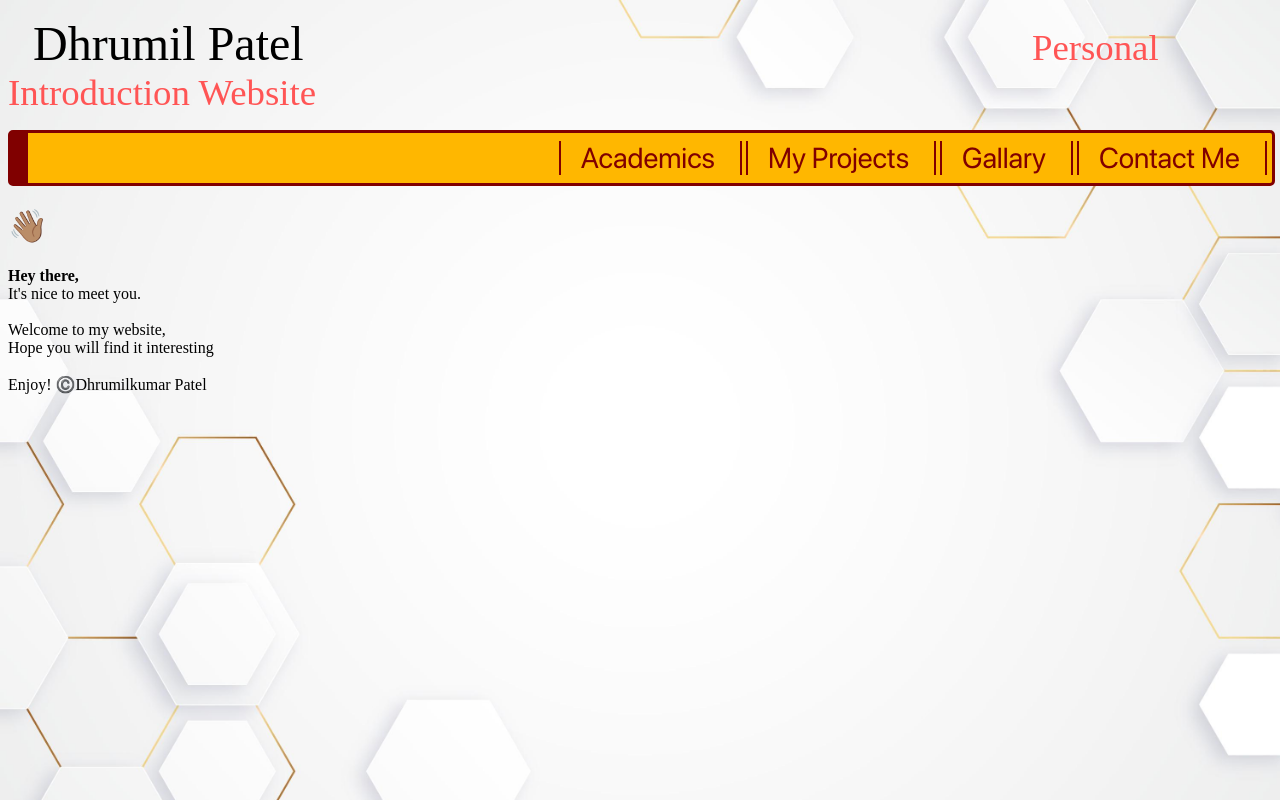
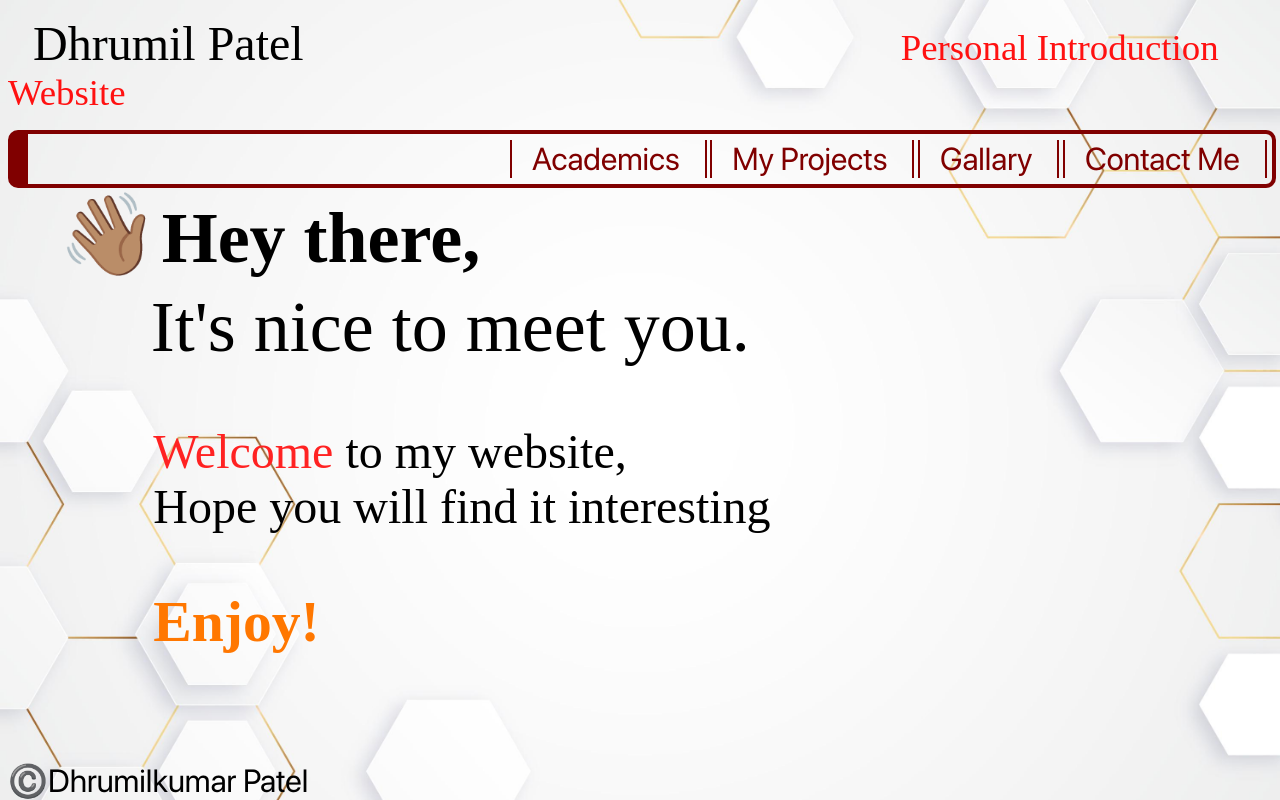
Before and after one commit to dhrumilpatel30/dhrumilpatel30.github.io, a PHP site: page / in a window 1280 px wide. Run offline with PHP 8.4, Linux system fonts and the light colour scheme; some web fonts are replaced.

Commit message:
Update main.css

```diff
--- a/main.css
+++ b/main.css
@@ -6,26 +6,31 @@
    src: url(fonts/SF-Pro-Display-Bold.woff);
    font-weight: bold;
 }
+
 @font-face {
    font-family: 'SF-Display';
    src: url(fonts/SF-Pro-Display-Medium.woff);
    font-weight: 500;
 }
+
 @font-face {
    font-family: 'SF-Display';
    src: url(fonts/SF-Pro-Display-Regular.woff);
    font-weight: normal;
 }
+
 @font-face {
    font-family: 'SF-Text';
    src: url(fonts/SF-Pro-Text-Bold.woff);
    font-weight: bold;
 }
+
 @font-face {
    font-family: 'SF-Text';
    src: url(fonts/SF-Pro-Text-Medium.woff);
    font-weight: 500;
 }
+
 @font-face {
    font-family: 'SF-Text';
    src: url(fonts/SF-Pro-Text-Regular.woff);
@@ -33,60 +38,115 @@
 }
 
 
-body{
-   background-image:url(background1.jpg);
+body {
+   background-image: url(background1.jpg);
    background-repeat: no-repeat;
    background-attachment: fixed;
    background-size: cover;
+   font-family: "SF-Display";
 }
-.header{
+
+.header {
    font-family: 'SF-Display';
    font-weight: normal;
    display: inline;
 }
-div1{
+div1 {
    font-size: 300%;
    font-weight: 500;
    margin: 25px;
 }
-div2{
-   margin-left: 700px;
+
+div2 {
+   margin-left: 45%;
    text-align: right;
    font-size: 230%;
    font-weight: 500;
-   color: #f55;
+   color: #f11;
 }
-nav{
+
+nav {
    width: 98%;
-   background-color:rgb(255, 183, 0);
+   /*background-image: url(background2.jpg);
+   background-repeat: no-repeat;
+   background-size: cover;
+   background-position-y: -20px;*/
+   border: 4px solid maroon;
+   border-radius: 10px;
    text-align: right;
-   border: 3px solid maroon;
    border-left: 20px solid maroon;
-   border-radius: 5px;
    padding-right: 5px;
+   font-size: 110%;
    border-collapse: collapse;
+
 }
-a.option{
+
+a.option {
    border-collapse: collapse;
    font-family: "SF-Display";
-   text-decoration:none;
+   text-decoration: none;
    font-weight: bold;
    padding-left: 20px;
    font-size: 180%;
    line-height: 50px;
    padding-right: 25px;
    font-weight: normal;
-   color:maroon;
+   color: maroon;
    border-left: 2px solid maroon;
    border-right: 2px solid maroon;
 }
-a.option:hover{
+a.option-selected {
+   border-collapse: collapse;
+   font-family: "SF-Display";
+   text-decoration: none;
+   font-weight: bold;
+   padding-left: 20px;
+   font-size: 180%;
+   line-height: 50px;
+   padding-right: 25px;
+   font-weight: normal;
+   color: rgb(173, 9, 9);
+   border-left: 2px solid maroon;
+   border-right: 2px solid maroon;
+}
+a.option:hover {
    font-size: 200%;
-   margin-right: 20px;
+   padding-right: 15px;
+   padding: 15px;
+   color: rgb(204, 50, 50);
 }
-.example{
-   font-family: 'SF-Display';
-    font-size: 36px;
-    font-weight: 500;
-    margin: 0;
+
+div3{
+   font-size: 450%;
+   display: block;
+   font-family: "SF-Display";
+   display: inline;
 }
+div4{
+   padding-left: 11.3%;
+   font-weight: 500;
+}
+div5{
+   margin-left: 11.5%;
+   font-size: 300%;
+   font-weight: 500;
+   display: block;
+}
+.emoji {
+   padding-left: 4%;
+   font-size: 500%;
+   display: inline;
+}
+div6{
+   font-size: 200%;
+   position: fixed;
+   bottom: 0;
+}
+red{
+   color: #f22;
+}
+ong{
+   color:#f70;
+   font-size: larger;
+   font-weight: bold;
+}
```
